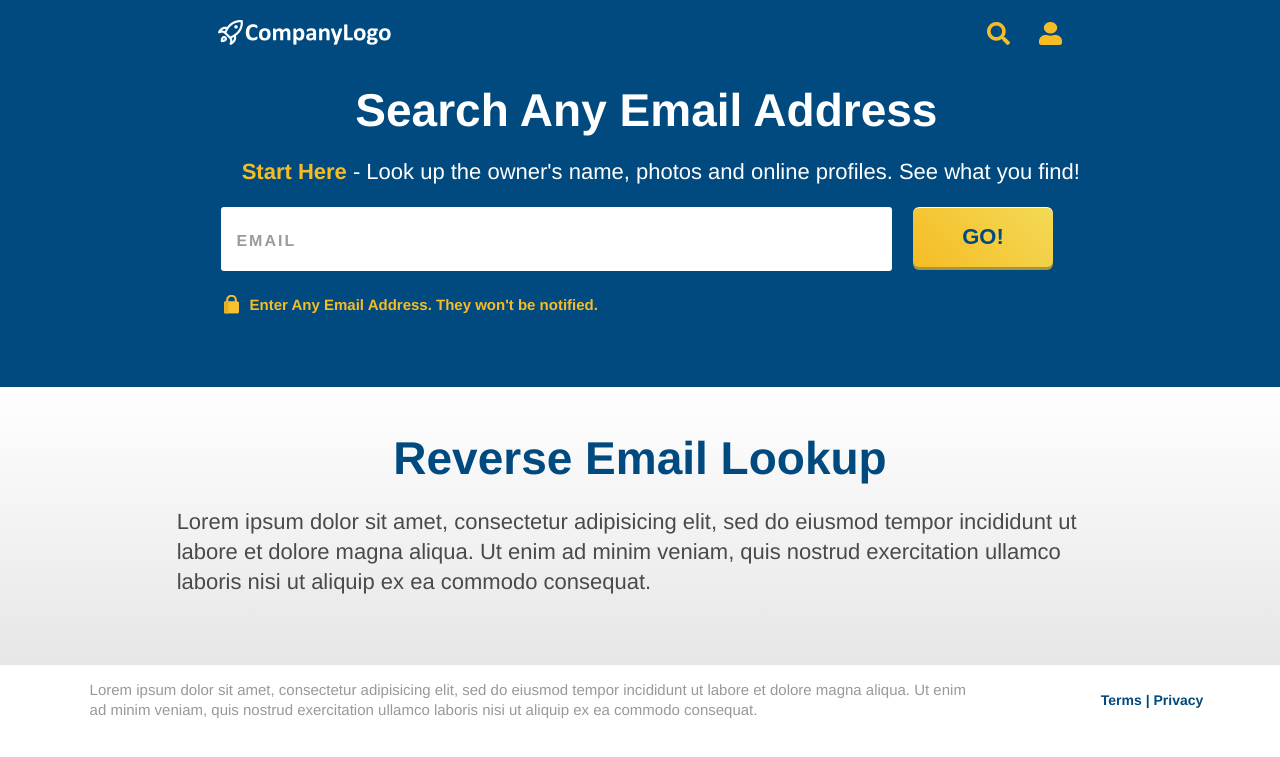
After one commit to Vladi97/LTV-Challenge, a PHP site: page /pages/result.html in a window 1280 px wide. The commit adds this page. Shown: the top 757 px of the page. Run offline with PHP 8.4, Linux system fonts and the light colour scheme.

```diff
--- a/css/search.css
+++ b/css/search.css
@@ -309,3 +309,19 @@
         margin-bottom: 6%;
     }
 }
+@media only screen and (min-width: 1919px) {
+    .search-inputs .search-input:focus ~ .floating-label,
+    .search-inputs .search-input:not(:focus):valid ~ .floating-label{
+        transform: translateY(-15px);
+        font-size: 12px;
+        padding-left: 3px;
+    }
+}
+@media only screen and (min-width: 1080px) and (max-width: 1920px) {
+    .search-inputs .search-input:focus ~ .floating-label,
+    .search-inputs .search-input:not(:focus):valid ~ .floating-label{
+        transform: translateY(-75px);
+        font-size: 12px;
+        padding-left: 3px;
+    }
+}
--- a/js/email-finder.js
+++ b/js/email-finder.js
@@ -1,22 +1,15 @@
 document.getElementById('search-button').addEventListener('click', async function(){
     let email = document.getElementById('email').value;
-    let url = 'https://ltv-data-api.herokuapp.com/api/v1/records.json?email='+email;
+    let url = 'https://ltv-api-challenge.herokuapp.com/email='+email;
     let apiResponse = await getData(url);
-    alert(apiResponse);
 })
 
 async function getData(url){
-    //await fetch(url, {headers: {'content-type': 'application/json; charset=utf-8', 'Accept': '*/*', 'Origin': 'https://ltv-challenge.herokuapp.com/'}, mode: 'cors'})
-    /*.then(function(response) {
+    await fetch(url, {headers: {'content-type': 'application/json; charset=utf-8', 'Accept': '*/*', 'Origin': 'https://ltv-challenge.herokuapp.com/'}, mode: 'cors'})
+    .then(function(response) {
         return response;
     })
     .catch(function(err) {
         return err;
-    });*/
-    var xhr = new XMLHttpRequest();
-    xhr.onreadystatechange = function() {
-        alert(xhr.responseText);
-    };
-    xhr.open('GET', url);
-    xhr.send()
+    });
 }
--- /dev/null
+++ b/pages/result.html
@@ -0,0 +1,73 @@
+<!DOCTYPE html>
+<html lang="en">
+<head>
+    <meta charset="UTF-8">
+    <meta name="viewport" content="width=device-width, initial-scale=1.0">
+    <title>LTV Challenge</title>
+    <link rel="stylesheet" href="./css/header.css">
+    <link rel="stylesheet" href="./css/search.css">
+    <link rel="stylesheet" href="./css/instructions.css">
+    <link rel="stylesheet" href="./css/footer.css">
+    <link rel="stylesheet" href="./css/main.css">
+    <link rel="icon" href="./assets/PNGs/Logo@2x-icon.png">
+</head>
+<body>
+    <div id="page-conteiner">
+        <div id="header" class="blue-bg col-12 col-m-12 col-s-12">
+            <div class="logo"><img src="./assets/PNGs/Logo@2x.png" alt="Logo"></div>
+            <div class="user-items">
+                <img src="./assets/PNGs/icn_search@2x.png" alt="Logo">
+                <img src="./assets/PNGs/icn_person@2x.png" width="23px" alt="Logo">
+            </div>
+        </div>
+        <div id="search" class="blue-bg col-12 col-m-12 col-s-12">
+            <br>
+            <div class="title-search-container">
+                <h1 class="white-text title">Search Any Email Address</h1>
+                <p class="white-text subtitle"><b class="yellow-text bold">Start Here</b> - Look up the owner's name,
+                    photos and online profiles. See what you find!</p>
+            </div>
+            <div class="form-search-container">
+                <div class="search-inputs">
+                    <input placeholder="" value="" required name="email" id="email" class="white-bg search-input" type="email"/>
+                    <span class="floating-label">EMAIL</span>
+                </div>
+                <div class="search-button-container">
+                    <button type="button" id="search-button" class="blue-text search-button yellow-bg bold">GO!</button>
+                </div>
+            </div>
+            <div class="message-label-container">
+                <p class="icon"><img src="./assets/SVGs/lock.svg" alt="Lock icon"></p>
+                <p class="yellow-text bold label-message">Enter Any Email Address. They won't be notified.</p>
+            </div>
+        </div>
+        <div id="instructions" class="white-bg col-12 col-m-12 col-s-12">
+            <div class="title-instructions-container col-8 offset-2 col-m-12 offset-m-0 col-s-12 offset-s-0">
+                <br>
+                <h1 class="blue-text title bold">Reverse Email Lookup</h1>
+                <p class="white-text subtitle">Lorem ipsum dolor sit amet, consectetur adipisicing elit,
+                    sed do eiusmod tempor incididunt ut labore et dolore magna aliqua. Ut enim ad minim veniam,
+                    quis nostrud exercitation ullamco laboris nisi ut aliquip ex ea commodo consequat.
+                </p>
+                <br>
+            </div>
+            <br>
+        </div>
+        <div id="footer" class="white-bg col-12 col-m-12 col-s-12">
+            <div class="about">
+                <p>Lorem ipsum dolor sit amet, consectetur adipisicing elit, sed do eiusmod
+                    tempor incididunt ut labore et dolore magna aliqua. Ut enim ad minim veniam,
+                    quis nostrud exercitation ullamco laboris nisi ut aliquip ex ea commodo consequat.
+                </p>
+            </div>
+            <div class="links">
+                <p>
+                    <a href="#" class="blue-text bold">Terms | Privacy</a>
+                </p>
+            </div>
+        </div>
+    </div>
+    <script src="./js/search.js"></script>
+    <script src="./js/email-finder.js"></script>
+</body>
+</html>
```
Also changed, not shown: index.html (+3 -16 lines), js/footer.js (added, +10 -0 lines), js/header.js (added, +8 -0 lines).
